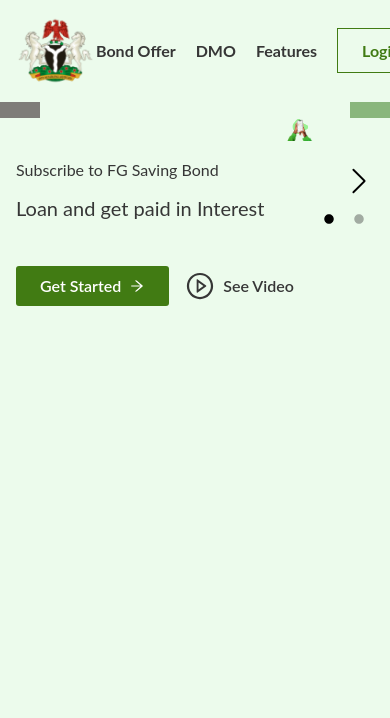
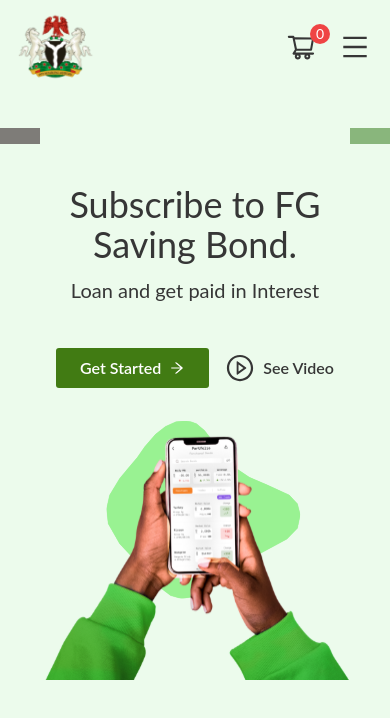
Before and after one commit to Jerrydev01/hasobtest, a Next.js app: page / in a window 390 px wide. Shown: the top 718 px of the page. Built offline with nearby package versions, Linux system fonts and the light colour scheme.

Commit message:
created mobile Ui

```diff
--- a/components/BaseLayout.tsx
+++ b/components/BaseLayout.tsx
@@ -1,21 +1,40 @@
-import React from "react";
+import React, { useState } from "react";
 import Header from "./Header";
 import Footer from "./Footer";
 import { useRouter } from "next/router";
 import HeaderBond from "./HeaderBond";
+import { useWindowSize } from "../hooks/windowSize";
 
 const BaseLayout = ({ children }: any) => {
+  const [show, setShow] = useState<boolean>(true);
+
+  const size = useWindowSize();
+
+  const handleShow = () => {
+    setShow(!show);
+  };
+
   const router = useRouter();
   return (
     <section className="">
       <div className="">
         {router.pathname === "/" || router.pathname === "/dmo" ? (
-          <Header />
+          <Header
+            size={size}
+            show={show}
+            setShow={setShow}
+            handleShow={handleShow}
+          />
         ) : null}
       </div>
       <div className="">
         {router.pathname === "/cart" || router.pathname === "/bond" ? (
-          <HeaderBond />
+          <HeaderBond
+            size={size}
+            show={show}
+            setShow={setShow}
+            handleShow={handleShow}
+          />
         ) : null}
       </div>
       {children}
--- a/components/Bond/Bond.tsx
+++ b/components/Bond/Bond.tsx
@@ -180,10 +180,10 @@
       </Swiper>
       <div className="absolute z-[50] top-[50%] w-full">
         <div className="flex justify-between font-bold text-black">
-          <div className="p-1 text-2xl -translate-x-8 cursor-pointer swiper-button-prev h-fit">
+          <div className="lg:pl-0 pl-3  text-2xl -translate-x-8 cursor-pointer swiper-button-prev h-fit">
             <AiOutlineLeft />
           </div>
-          <div className="p-1 text-2xl translate-x-8 cursor-pointer swiper-button-next h-fit">
+          <div className="lg:pr-0 pr-3 text-2xl translate-x-8 cursor-pointer swiper-button-next h-fit">
             <AiOutlineRight />
           </div>
         </div>
--- a/components/Header.tsx
+++ b/components/Header.tsx
@@ -1,11 +1,16 @@
-import React from "react";
+import React, { useState } from "react";
 import logo from "../assets/LOGO.png";
 import logoMobile from "../assets/LOGO2.png";
 import Image from "next/legacy/image";
-import { AiOutlineShoppingCart } from "react-icons/ai";
+import {
+  AiOutlineShoppingCart,
+  AiOutlineMenu,
+  AiOutlineClose,
+} from "react-icons/ai";
 import Link from "next/link";
 import { useRouter } from "next/router";
 import { useSelector } from "react-redux";
+import { useWindowSize } from "../hooks/windowSize";
 
 interface IPropsNav {
   id: number;
@@ -42,7 +47,7 @@
   },
 ];
 
-const Header = () => {
+const Header = ({ size, show, setShow, handleShow }: any) => {
   const { cartItems } = useSelector((state: any) => state.product);
 
   const router = useRouter();
@@ -51,33 +56,49 @@
 
   return (
     <section className="">
-      <header className="flex items-center justify-between lg:py-6 py-4 padding">
-        <Link className="hidden lg:block" href="/">
+      <header
+        className={`fixed top-0 left-0 right-0 flex items-center justify-between w-full py-4 lg:py-8  padding lg:bg-transparent h-fit z-50
+        }`}
+      >
+        <Link className="hidden lg:block " href="/">
           <div className="w-[400px]">
             <Image
               src={logo}
               alt="logo"
               objectFit="cover"
               layout="responsive"
+              priority
             />
           </div>
         </Link>
         {/* mobile */}
-        <Link className="lg:hidden" href="/">
+        <Link className="fixed w-full top-3 lg:hidden" href="/">
           <div className="w-[80px]">
             <Image
               src={logoMobile}
               alt="logo"
               objectFit="cover"
               layout="responsive"
+              priority
             />
           </div>
         </Link>
-        <ul className="flex items-center justify-between gap-5 font-bold">
+        <nav
+          onClick={() => setShow(!show)}
+          className={`items-center  gap-8 l lg:flex lg:h-fit `}
+        >
+          <>
+            <ul
+              className={`absolute left-0 right-0  flex flex-col items-center gap-12 text-base font-bold lg:gap-5 lg:justify-between lg:static lg:flex-row top-24  ${
+                show === true && size.width! < 1024
+                  ? "hidden  "
+                  : "block  bg-[#ECFBEC] lg:bg-transparent  h-screen lg:h-fit bounce-left"
+              }`}
+            >
               {navBar.map((nav) => (
                 <li key={nav.id} className="inline-block whitespace-nowrap">
                   <Link
-                className={`hover:text-[#417B13] translate duration-150 ${
+                    className={`hover:text-[#417B13] translate duration-150 lg:text-base text-2xl  ${
                       router.pathname === nav.link ? "text-[#417B13]" : ""
                     } ${
                       nav.link === "/signup"
@@ -94,19 +115,27 @@
                   </Link>
                 </li>
               ))}
-          <li className="relative inline-flex text-3xl">
-            <Link href="/cart">
+            </ul>
+          </>
+          <div className="absolute flex items-center gap-6 lg:static right-5 top-8">
+            <Link className="relative inline-flex text-3xl" href="/cart">
               <span className="">
                 <AiOutlineShoppingCart />
               </span>
-              <span className="absolute flex items-center justify-center w-5 text-sm text-white translate-x-6 -translate-y-10 bg-red-500 rounded-full h-fit">
+              <span className="absolute flex items-center justify-center w-5 text-sm text-white translate-x-6 -translate-y-2 bg-red-500 rounded-full h-fit">
                 {cartItems.length > 0
-                  ? cartItems.reduce((acc: any, item: any) => acc + item.quantity, 0)
+                  ? cartItems.reduce(
+                      (acc: any, item: any) => acc + item.quantity,
+                      0
+                    )
                   : 0}
               </span>
             </Link>
-          </li>
-        </ul>
+            <button onClick={handleShow} className="text-3xl lg:hidden">
+              {show ? <AiOutlineMenu /> : <AiOutlineClose />}
+            </button>
+          </div>
+        </nav>
       </header>
     </section>
   );
--- a/components/HeroSec.tsx
+++ b/components/HeroSec.tsx
@@ -53,21 +53,21 @@
   };
 
   return (
-    <div>
+    <div className="pt-[8rem]">
       <div className="flex justify-between w-full ">
         <span className="bg-[#7E7C78] h-4 w-10"></span>
         <span className="bg-[#89B67C] h-4 w-10"></span>
       </div>
 
-      <article className="flex padding">
-        <div className="xl:w-[55%] w-[75%] pt-10 xl:pt-14">
-          <h2 className="xl:text-6xl lg:text-5xl md:text-3xl">
-            Subscribe to FG Saving Bond
+      <article className="flex flex-col padding lg:flex-row">
+        <div className="xl:w-[55%] lg:w-[75%] text-center lg:text-left pt-10 xl:pt-14">
+          <h2 className="text-4xl xl:text-6xl lg:text-5xl md:text-6xl">
+            Subscribe to FG Saving Bond.
           </h2>
           <p className="py-3 text-xl">Loan and get paid in Interest</p>
 
-          <div className="flex gap-4 pt-8 whitespace-nowrap">
-            <button className="text-white bg-[#417B13] px-6 py-2 rounded-[3px] flex gap-2 items-center font-semibold hover:bg-black transition-all duration-200">
+          <div className="flex justify-center gap-4 pt-8 whitespace-nowrap lg:justify-start">
+            <button className="text-white bg-[#417B13] px-6 py-2 rounded-[3px] flex gap-2 items-center font-semibold hover:bg-black transition-all duration-200 ">
               Get Started
               <span className="">
                 <AiOutlineArrowRight />
@@ -84,7 +84,9 @@
             </button>
           </div>
         </div>
-        <div className={`w-[70rem] h-fit relative -translate-x-10 fade-in-fwd`}>
+        <div
+          className={`lg:w-[70rem] md:w-[40rem] h-fit relative -translate-x-10 fade-in-fwd mt-5 lg:mt-0`}
+        >
           {/* animate on each image change */}
           <Image
             src={slides[currentIndex].image}
@@ -94,12 +96,10 @@
             className="fade-in-fwd"
           />
         </div>
-        <div className="flex flex-col justify-end">
+        <div className="flex-col justify-end hidden lg:flex ">
           <div className="pb-16">
-            {/* <div className={`${slides.length === 0 ? "block" : "hidden"}`}>
-              <BsChevronCompactLeft onClick={prevSlide} size={30} />
-            </div> */}
-            <div className="flex justify-end text-black font-bold">
+
+            <div className="flex justify-end font-bold text-black">
               <BsChevronRight onClick={nextSlide} size={30} />
             </div>
             <div className="flex justify-center py-2">
@@ -147,7 +147,7 @@
         >
           <AiFillCloseCircle />
         </button>
-        <div className="grid h-screen place-items-center  ">
+        <div className="grid h-screen place-items-center ">
           <div className="swing-in-top-fwd">
             <ReactPlayer
               url="https://www.youtube.com/watch?v=tRT_X_MJgic"
--- a/package.json
+++ b/package.json
@@ -21,6 +21,7 @@
     "react-paystack": "^4.0.1",
     "react-player": "^2.11.0",
     "react-redux": "^8.0.5",
+    "redux-persist": "^6.0.0",
     "swiper": "^8.4.5",
     "typescript": "4.9.4"
   },
--- a/pages/_app.tsx
+++ b/pages/_app.tsx
@@ -1,16 +1,19 @@
 import BaseLayout from "../components/BaseLayout";
 import "../styles/globals.css";
 import type { AppProps } from "next/app";
-import { store } from "../store/store";
+import { store, persistor } from "../store/store";
+import { PersistGate } from "redux-persist/integration/react";
 import { Provider } from "react-redux";
 
 export default function App({ Component, pageProps }: AppProps) {
   return (
     <>
       <Provider store={store}>
-        <BaseLayout>
-          <Component {...pageProps} />
-        </BaseLayout>
+        <PersistGate loading={null} persistor={persistor}>
+          <BaseLayout>
+            <Component {...pageProps} />
+          </BaseLayout>
+        </PersistGate>
       </Provider>
     </>
   );
--- a/pages/bond.tsx
+++ b/pages/bond.tsx
@@ -3,7 +3,7 @@
 
 const bond = () => {
   return (
-    <section className="padding pt-10 pb-[4rem]">
+    <section className="padding  pb-[4rem] pt-[10rem]">
       <Bond />
     </section>
   );
--- a/store/store.ts
+++ b/store/store.ts
@@ -1,13 +1,49 @@
-import { configureStore } from "@reduxjs/toolkit";
+import { combineReducers, configureStore } from "@reduxjs/toolkit";
 import productReducer from "./features/productSlice";
 
+import storage from "redux-persist/lib/storage";
+import {
+  persistStore,
+  persistReducer,
+  FLUSH,
+  REHYDRATE,
+  PAUSE,
+  PERSIST,
+  PURGE,
+  REGISTER,
+} from "redux-persist";
+
+const persistConfig = {
+  key: "root",
+  storage,
+};
+
+const rootReducer = combineReducers({
+  product: productReducer,
+});
+
+const persistedReducer = persistReducer(persistConfig, rootReducer);
+
 export const store = configureStore({
-  reducer: {
-    product: productReducer,
-  },
+  reducer: persistedReducer,
+  middleware: (getDefaultMiddleware) =>
+    getDefaultMiddleware({
+      serializableCheck: {
+        ignoredActions: [FLUSH, REHYDRATE, PAUSE, PERSIST, PURGE, REGISTER],
+      },
+    }),
 });
+
+// incase you want to remove redux persist
+// export const store = configureStore({
+//   reducer: {
+//     product: productReducer,
+//   },
+// });
 
 // Infer the `RootState` and `AppDispatch` types from the store itself
 export type RootState = ReturnType<typeof store.getState>;
 // Inferred type: {posts: PostsState, comments: CommentsState, users: UsersState}
 export type AppDispatch = typeof store.dispatch;
+
+export const persistor = persistStore(store);
```
Also changed, not shown: components/Cart/Cart.tsx (+6 -6 lines), components/HeaderBond.tsx (+47 -22 lines), styles/globals.css (+125 -0 lines), 1 other file (tests, documents, lock files or other folders). Lines whose indentation alone changed are shown as unchanged.
